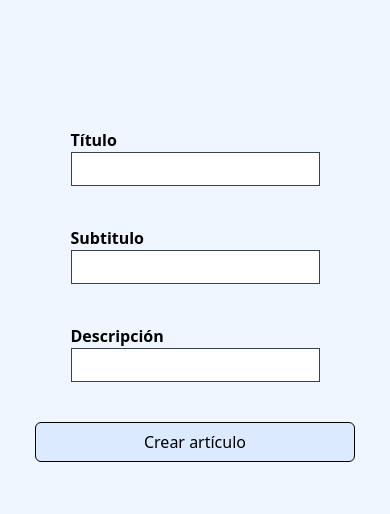
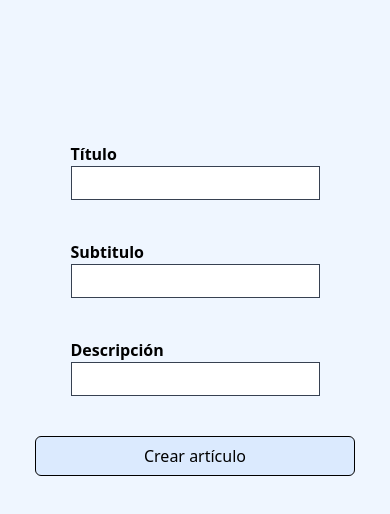
Before and after one commit to ElTitoStonks/local-storage, a website: page src/index.html in a window 390 px wide. Drawn offline with Linux system fonts and the light colour scheme.

Commit message:
reajuste-medias

```diff
--- a/src/index.html
+++ b/src/index.html
@@ -22,7 +22,7 @@
         flex
         flex-col">
             <form id="formulario" class="h-[70%] md:h-[100%] flex flex-col gap-8 md:gap-2 justify-center items-center">
-                <div class="flex flex-col pb-2">
+                <div class="flex flex-col pb-2 mt-7 md:mt-1">
                     <label class="text-base font-bold" for="titulo">Título</label>
                     <input class="px-2 py-1 border-solid border-gray-700 border" type="text" id="titulo" required />
                 </div>
```
Also changed, not shown: src/output.css.
